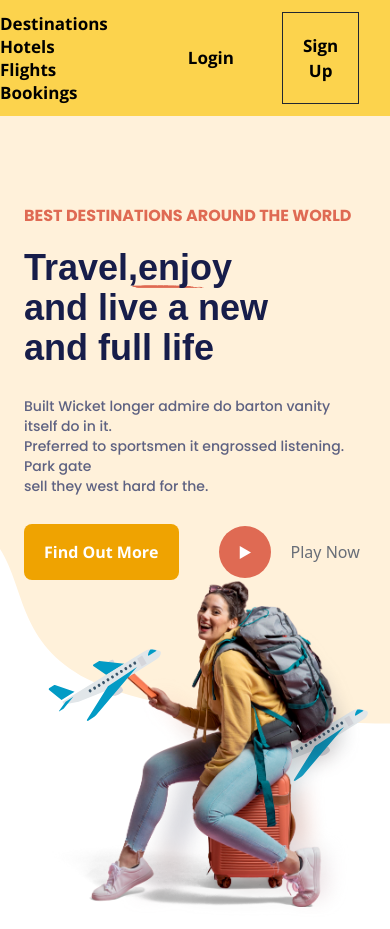
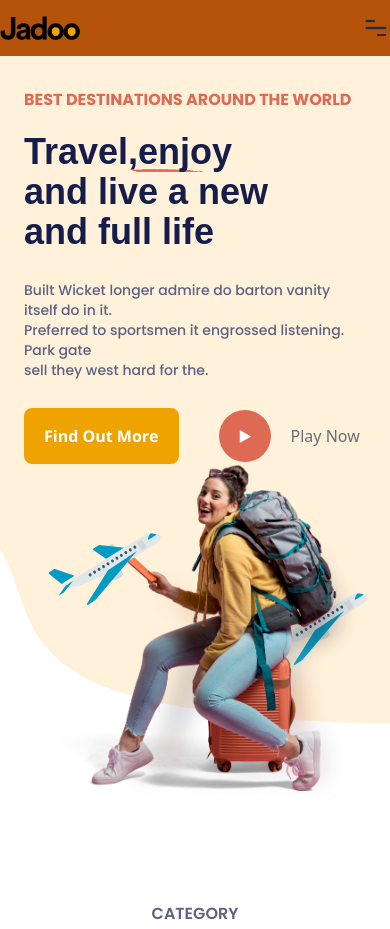
Before and after one commit to suryo182/jadoo-travel-website, a Gatsby site in the folder web/: page / in a window 390 px wide. Shown: the top 929 px of the page. Built offline with nearby package versions, Linux system fonts and the light colour scheme; Gatsby itself is replaced by a stand-in of ours; a web font is replaced by a local one.

Commit message:
Nav menu list for small screen

```diff
--- a/package.json
+++ b/package.json
@@ -19,5 +19,8 @@
   },
   "devDependencies": {
     "lerna": "^4.0.0"
+  },
+  "dependencies": {
+    "remixicon": "^2.5.0"
   }
 }
--- /dev/null
+++ b/web/helpers/hooks/useToggleMenu.js
@@ -0,0 +1,29 @@
+import { useLayoutEffect } from 'react';
+
+export default function useToggleMenu() {
+  useLayoutEffect(() => {
+    const navMenu = document.getElementById('nav-menu');
+    const navToggle = document.getElementById('nav-toggle');
+    const navClose = document.getElementById('nav-close');
+
+    if (navToggle) {
+      navToggle.addEventListener('click', () => {
+        navMenu.classList.add('show-menu');
+
+        document.body.classList.remove('show-scroll');
+        document.body.classList.add('hide-scroll');
+      });
+    }
+
+    if (navClose) {
+      navClose.addEventListener('click', () => {
+        navMenu.classList.remove('show-menu');
+
+        document.body.classList.remove('hide-scroll');
+        document.body.classList.add('show-scroll');
+      });
+    }
+
+    return () => {};
+  });
+}
--- a/web/src/pages/index.js
+++ b/web/src/pages/index.js
@@ -27,12 +27,18 @@ import fbLogo from '../images/facebook-logo.png';
 import twitterLogo from '../images/twitter-logo.png';
 import igLogo from '../images/ig-logo.png';
 import hamburgerLogo from '../images/iPhone 11 Pro/Icon.png';
+import useToggleMenu from '../../helpers/hooks/useToggleMenu';
 
 const IndexPage = () => {
+  useToggleMenu();
+
   return (
-    <>
-      <header className="py-10">
-        <nav className="xs:px-4 sm:max-w-screen-sm sm:px-6 md:max-w-screen-md lg:max-w-screen-lg xl:max-w-screen-xl mx-auto flex justify-between">
+    <div id="homepage">
+      <header
+        id="header"
+        className="fixed top-0 left-0 w-full bg-yellow-700 z-100"
+      >
+        <nav className="nav xs:px-4 sm:max-w-screen-sm sm:px-6 md:max-w-screen-md lg:max-w-screen-lg xl:max-w-screen-xl mx-auto flex justify-between h-14">
           <a className="w-20">
             <svg
               viewBox="0 0 116 35"
@@ -66,27 +72,30 @@ const IndexPage = () => {
               />
             </svg>
           </a>
-          <div className="flex gap-x-11 bg-yellow-300 fixed w-full left-0 top-0 py-3 px-0">
-            <div className="flex gap-x-20">
-              <ul className="flex-col md:flex-row gap-x-12 items-center">
-                <li className="cursor-pointer font-open-sans text-1.0625rem font-bold leading-1.4375rem text-primary">
+          <div
+            className="flex flex-col md:flex-row gap-y-8 gap-x-11 bg-white items-center fixed h-full w-full left-0 py-14 md:py-3 px-0 z-50 -top-150% transition-all delay-300"
+            id="nav-menu"
+          >
+            <div className="flex flex-col md:flex-row gap-y-8 gap-x-20">
+              <ul className="flex flex-col md:flex-row gap-x-12 gap-y-8 items-center">
+                <li className="cursor-pointer font-open-sans text-1.0625rem font-bold leading-1.4375rem text-blue-2">
                   Destinations
                 </li>
-                <li className="cursor-pointer font-open-sans text-1.0625rem font-bold leading-1.4375rem text-primary">
+                <li className="cursor-pointer font-open-sans text-1.0625rem font-bold leading-1.4375rem text-blue-2">
                   Hotels
                 </li>
-                <li className="cursor-pointer font-open-sans text-1.0625rem font-bold leading-1.4375rem text-primary">
+                <li className="cursor-pointer font-open-sans text-1.0625rem font-bold leading-1.4375rem text-blue-2">
                   Flights
                 </li>
-                <li className="cursor-pointer font-open-sans text-1.0625rem font-bold leading-1.4375rem text-primary">
+                <li className="cursor-pointer font-open-sans text-1.0625rem font-bold leading-1.4375rem text-blue-2">
                   Bookings
                 </li>
               </ul>
-              <div className="flex gap-x-12">
-                <button className="cursor-pointer font-open-sans text-1.0625rem font-bold text-primary">
+              <div className="flex flex-col md:flex-row w-max gap-y-8 gap-x-12">
+                <button className="cursor-pointer font-open-sans text-1.0625rem font-bold text-blue-2">
                   Login
                 </button>
-                <button className="cursor-pointer font-open-sans text-1.0625rem font-bold text-primary border rounded-0.3125remrem border-primary px-5 py-2">
+                <button className="cursor-pointer font-open-sans text-1.0625rem font-bold text-blue-2 border rounded-0.3125remrem border-primary px-5 py-2">
                   Sign Up
                 </button>
               </div>
@@ -94,7 +103,7 @@ const IndexPage = () => {
             <div className="flex items-center">
               <div className="cursor-pointer  font-open-sans font-bold text-primary">
                 <div className="flex items-center">
-                  <span className="block mr-2">EN</span>
+                  <span className="block mr-2 text-blue-2">EN</span>
                   <svg
                     width="10"
                     height="6"
@@ -107,17 +116,28 @@ const IndexPage = () => {
                 </div>
               </div>
             </div>
+
+            <div
+              className="absolute top-5 right-5 z-100 cursor-pointer md:hidden"
+              id="nav-close"
+            >
+              <i className="ri-close-line text-7"></i>
+            </div>
           </div>
 
-          <div>
-            <img src={hamburgerLogo} className="w-7 h-auto cursor-pointer" />
+          <div className="flex items-center">
+            <img
+              src={hamburgerLogo}
+              className="w-7 h-auto cursor-pointer md:hidden"
+              id="nav-toggle"
+            />
           </div>
         </nav>
       </header>
 
-      <main className="sm:max-w-screen-sm xs:px-4 px-6 md:max-w-screen-md lg:max-w-screen-lg xl:max-w-screen-xl mx-auto">
+      <main className="sm:max-w-screen-sm xs:px-4 px-6 md:max-w-screen-md lg:max-w-screen-lg xl:max-w-screen-xl mx-auto mt-14">
         <section className="grid sm:grid-cols-1 md:grid-cols-2  mb-24">
-          <div className="pt-24 xs:pt-2 sm:pt-8">
+          <div className="pt-8 md:pt-24">
             <span className="font-poppins uppercase text-red-1 xs:text-xs  sm:text-base md:text-lg font-bold block mb-5">
               Best Destinations around the world
             </span>
@@ -419,7 +439,7 @@ const IndexPage = () => {
                 src={destination1}
                 className="w-full h-full bg-cover object-cover"
               />
-              <div className="absolute bottom-0 h-32 w-full flex justify-between gap-x-3 bg-white  pt-7 px-5 pb-10">
+              <div className="absolute bottom-0 h-32 w-full flex justify-between gap-x-3 bg-white pt-7 px-5 pb-10">
                 <div>
                   <h3 className="text-lg font-medium font-poppins text-blue-1 mb-4">
                     Rome, Italy
@@ -856,7 +876,7 @@ const IndexPage = () => {
           All rights reserved@jadoo.co
         </span>
       </footer>
-    </>
+    </div>
   );
 };
 
--- a/web/src/styles/global.css
+++ b/web/src/styles/global.css
@@ -1,4 +1,5 @@
 @import url('https://fonts.googleapis.com/css2?family=Open+Sans:wght@400;500;600;700&family=Poppins:wght@400;500;600;700&family=Volkhov:wght@400;700&display=swap');
+@import 'remixicon/fonts/remixicon.css';
 
 @tailwind base;
 @tailwind components;
@@ -28,4 +29,22 @@
     height: 100%;
     z-index: -1;
   }
+
+  .show-menu {
+    top: 0;
+  }
+
+  .hide-scroll {
+    overflow: hidden;
+  }
+
+  .show-scroll {
+    overflow: auto;
+  }
+
+  @media screen and (min-width: 768px) {
+    .nav {
+      height: 5rem;
+    }
+  }
 }
--- a/web/tailwind.config.js
+++ b/web/tailwind.config.js
@@ -58,10 +58,13 @@ module.exports = {
       },
       fontSize: {
         '1.0625rem': '17px',
+        7: '28px',
       },
       spacing: {
         14.75: '59px',
         17.75: '71px',
+        '100%': '100%',
+        '150%': '150%',
       },
       lineHeight: {
         13.5: '54px',
@@ -95,6 +98,7 @@ module.exports = {
       },
       zIndex: {
         '-1': '-1',
+        100: '100',
       },
       gridTemplateColumns: {
         'custom-3fr': 'repeat(3, 314px)',
```
Also changed, not shown: 1 other file.
